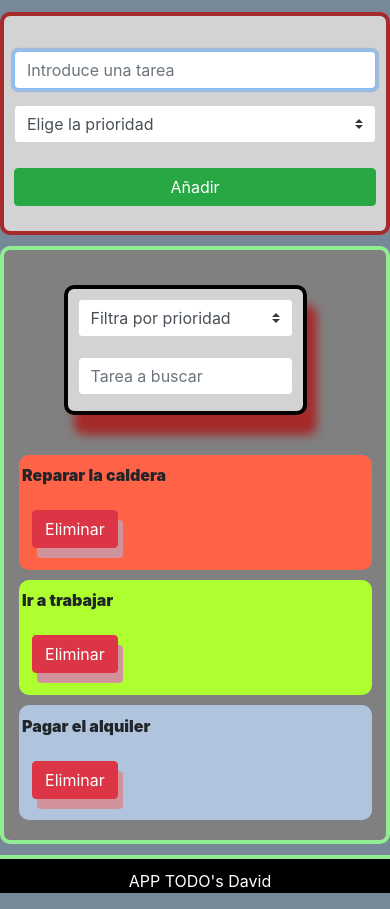
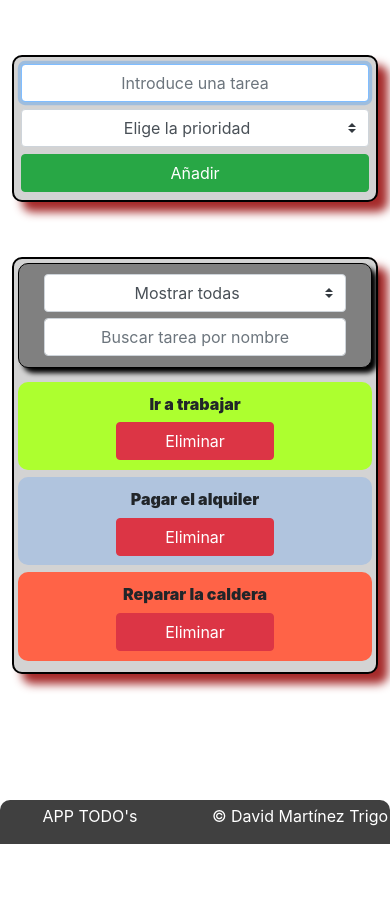
Before and after one commit to Sifu1982/TODOs, a plain HTML site: page index.html in a window 390 px wide. After the commit the page ends 844 px from the top, so only its background shows below. Drawn offline with nearby package versions, Linux system fonts and the light colour scheme.

Commit message:
Remaquetado y corregidos fallos. APP TODO's TERMINADA

```diff
--- a/css/style.css
+++ b/css/style.css
@@ -4,29 +4,32 @@
     box-sizing: border-box;
 }
 
-body {
-    background-color: lightslategrey;
-}
-
 /*header*/
 
 header section article {
     background-color: lightgrey;
-    border: 4px solid brown;
-    padding: 10px 10px 0 10px;
-    margin: 3% 0;
+    border: 2px solid black;
+    padding: 2%;
+    margin: 1% 3% 2% 3%;
     border-radius: 10px;
+    box-shadow: 10px 10px 10px brown;
 }
 
 /* Botón guardar en mobile design*/
 
-@media(max-width: 768px) {
-    header section article div div input {
-        margin-top: 25px;
-        margin-bottom: 25px;
+@media(max-width: 767px) {
+    header section article {
+        margin: 14% 3%;
     }
-    header section article {
-        padding-right: 10px;
+    header .input-group {
+        margin: 0 0 2% 0;
+    }
+    header .input-group input {
+        text-align: center;
+    }
+    header .custom-select {
+        margin: 0 0 2% 0;
+        text-align: center;
     }
 }
 
@@ -36,50 +39,75 @@ header section article {
 
 /* Tarea / Tarea a buscar en mobile design */
 
-@media(max-width: 768px) {
-    main section article:first-child div div.col-12 {
-        margin-bottom: 20px;
+@media(max-width: 767px) {
+    main .custom-select {
+        margin: 0 0 2% 0;
+        text-align: center;
     }
-    main section article:first-child div div:last-child.col-12 {
-        margin-bottom: 0px;
+    main .input-group input {
+        text-align: center;
     }
 }
 
 main {
-    background-color: grey;
-    padding: 5%;
-    border: 4px solid lightgreen;
+    background-color: lightgrey;
+    padding: 1%;
+    margin: 1% 3%;
+    border: 2px solid black;
     margin-bottom: 3%;
     border-radius: 10px;
+    box-shadow: 10px 10px 10px brown;
 }
 
 /*sections*/
 
 main section {
-    padding: 0 10px 0 10px;
+    padding: 0 2%;
+}
+
+@media(max-width:767px) {
+    main section {
+        padding: 0;
+    }
 }
 
 main section article {
-    margin-top: 10px;
-    padding-top: 5px;
-    padding-bottom: 3px;
+    padding: 1%;
+    margin: 1%;
     border-radius: 10px;
 }
 
 main .filtro article {
-    background-color: black;
-    border: 4px solid black;
-    padding: 10px 10px 0 10px;
-    background-color: lightgrey;
-    position: relative;
-    left: -10px;
-    margin: 40px;
-    margin-top: 15px;
-    box-shadow: 10px 20px 10px brown;
+    border: 1px solid black;
+    background-color: gray;
+    padding: 3%;
+    margin-bottom: 4%;
+    box-shadow: 5px 5px 5px black;
 }
 
-.tareas article div {
-    padding: 1%;
+@media(max-width:767px) {
+    main .filtro article {
+        margin: 0 0 4% 0;
+    }
+}
+
+main .filtro article select option:nth-child(2) {
+    background-color: greenyellow;
+}
+
+main .filtro article select option:nth-child(3) {
+    background-color: lightsteelblue;
+}
+
+main .filtro article select option:nth-child(4) {
+    background-color: tomato;
+}
+
+@media(max-width:767px) {
+    .tareas article {
+        width: 100%;
+        margin: 2% auto;
+    }
 }
 
 .tareas div:first-child {
@@ -94,6 +122,23 @@ main .filtro article {
     font-weight: 900;
 }
 
+.tareas div button {
+    position: absolute;
+    right: 10%;
+}
+
+@media(max-width:767px) {
+    .tareas article div p {
+        text-align: center;
+        margin: 2% 0;
+    }
+    .tareas article div button {
+        position: static;
+        width: 50%;
+        margin: 0 25% 2% 25%;
+    }
+}
+
 .urgente {
     background-color: tomato;
 }
@@ -106,42 +151,20 @@ main .filtro article {
     background-color: lightsteelblue;
 }
 
-/* Boton Eliminar */
-
-main section article div button.btn {
-    position: absolute;
-    right: 20px;
-    display: block;
-}
-
-/* Sombras de los botones en mobile design */
-
-@media(max-width: 768px) {
-    main section article div button.btn {
-        box-shadow: 5px 10px rgb(209, 146, 156);
-    }
-}
-
-/* Botón Eliminar en mobile design*/
-
-@media(max-width: 768px) {
-    main section article div button.btn {
-        position: relative;
-        left: 10px;
-        margin-bottom: 15px;
-    }
-}
-
 /* fin main */
 
 /* footer */
 
 footer {
+    position: fixed;
+    bottom: 0%;
+    opacity: 75%;
+    width: 100%;
     background-color: black;
     color: white;
-    padding: 10px 0 0 10px;
-    border-top: 4px solid lightgreen;
+    padding-top: 1%;
     text-align: center;
+    border-radius: 10px 10px 0 0;
 }
 
 /* fin footer */
--- a/index.html
+++ b/index.html
@@ -17,7 +17,7 @@
             <article>
                 <div class="row">
                     <div class="col-12 col-md-4">
-                        <div class="input-group mb-3">
+                        <div class="input-group">
                             <input type="text" class="form-control" placeholder="Introduce una tarea" id="textoTarea">
                         </div>
                     </div>
@@ -38,20 +38,18 @@
     </header>
     <main>
         <section class="filtro">
-            <article>
-                <div class="row">
-                    <div class="col-12 col-md-6">
-                        <select id="filtroPrioridad" class="custom-select">
-                            <option value="">Filtra por prioridad</option>
-                            <option value="Diaria">Diaria</option>
-                            <option value="Mensual">Mensual</option>
-                            <option value="Urgente">Urgente</option>
-                        </select>
-                    </div>
-                    <div class="col-12 col-md-6">
-                        <div class="input-group mb-3">
-                            <input id="filtroTarea" type="text" class="form-control" placeholder="Tarea a buscar">
-                        </div>
+            <article class="row">
+                <div class="col-12 col-md-6">
+                    <select id="filtroPrioridad" class="custom-select">
+                        <option value="">Mostrar todas</option>
+                        <option value="Diaria">Mostrar diarias</option>
+                        <option value="Mensual">Mostrar mensuales</option>
+                        <option value="Urgente">Mostrar urgentes</option>
+                    </select>
+                </div>
+                <div class="col-12 col-md-6">
+                    <div class="input-group">
+                        <input id="filtroTarea" type="text" class="form-control" placeholder="Buscar tarea por nombre">
                     </div>
                 </div>
             </article>
@@ -68,8 +66,9 @@
         </section>
     </main>
     <footer>
-        <section class="col-12">
-            <p>APP TODO's David</p>
+        <section class="row">
+            <p class="col-6">APP TODO's</p>
+            <p class="col-6">&copy; David Martínez Trigo</p>
         </section>
     </footer>
 
--- a/js/eventos.js
+++ b/js/eventos.js
@@ -19,6 +19,9 @@ function capturarAniadir() {
         guardarTarea(listaTareas, texto, prioridad);
         pintarTareas(listaTareas);
     };
+    inputTarea.value = '';
+    inputTarea.focus();
+    selectTarea.value = '';
 };
 
 filtroXPrioridad.addEventListener('change', capturarFiltroXPrioridad);
--- a/js/modelo.js
+++ b/js/modelo.js
@@ -1,17 +1,17 @@
 const listaTareas = [
     {
         id: 1,
-        tarea: 'Reparar la caldera',
-        prioridad: 'urgente'
-    },
-    {
-        id: 2,
         tarea: 'Ir a trabajar',
         prioridad: 'diaria'
     },
     {
-        id: 3,
+        id: 2,
         tarea: 'Pagar el alquiler',
         prioridad: 'mensual'
+    },
+    {
+        id: 3,
+        tarea: 'Reparar la caldera',
+        prioridad: 'urgente'
     }
 ];
```
